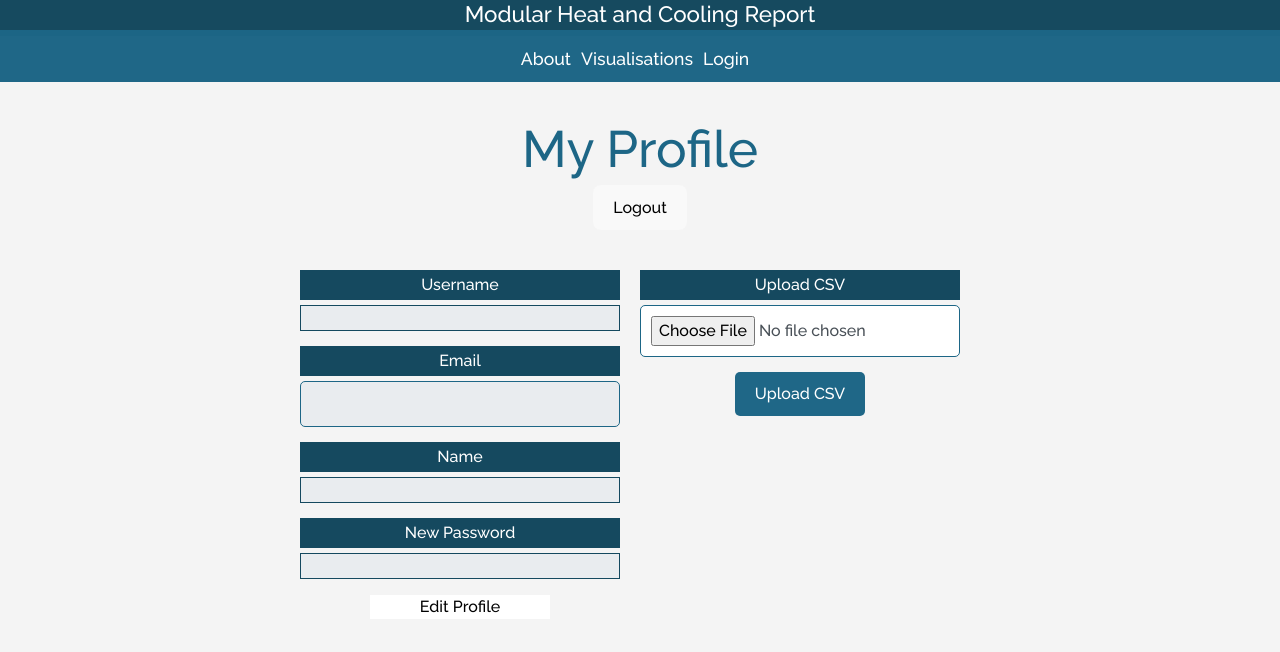
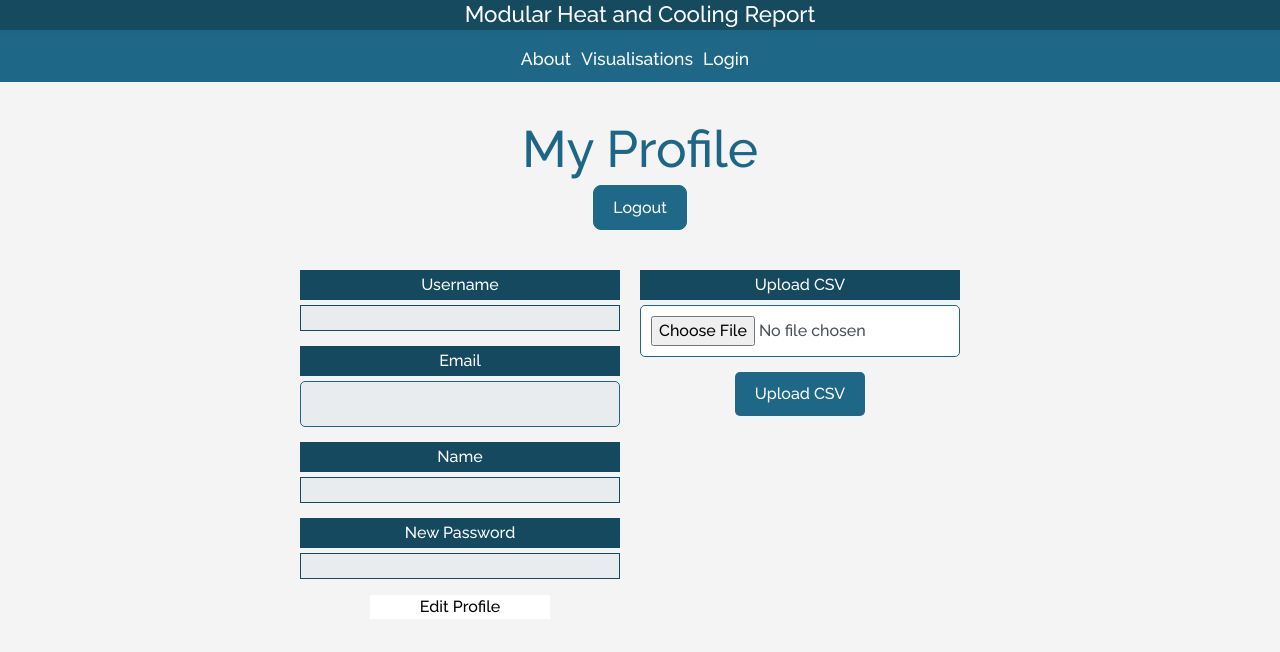
Before and after one commit to feifei1002/energy-visualisation, a React (Vite) app in the folder Code/Frontend/: page /profiledashboard in a window 1280 px wide. Shown: the top 652 px of the page. Built offline with nearby package versions, Linux system fonts and the light colour scheme; sample sign-in values are in the browser's storage.

Commit message:
added styling to logout button

```diff
--- a/Code/Frontend/src/components/LogoutButton.jsx
+++ b/Code/Frontend/src/components/LogoutButton.jsx
@@ -22,7 +22,7 @@ export default function LogoutButton() {
 
     return (
         <>
-            <button onClick={handleLogout}>Logout</button>
+            <button style={{ background: "#206887", borderColor: "#206887", color: "white" }} onClick={handleLogout}>Logout</button>
         </>
     )
 }
```
